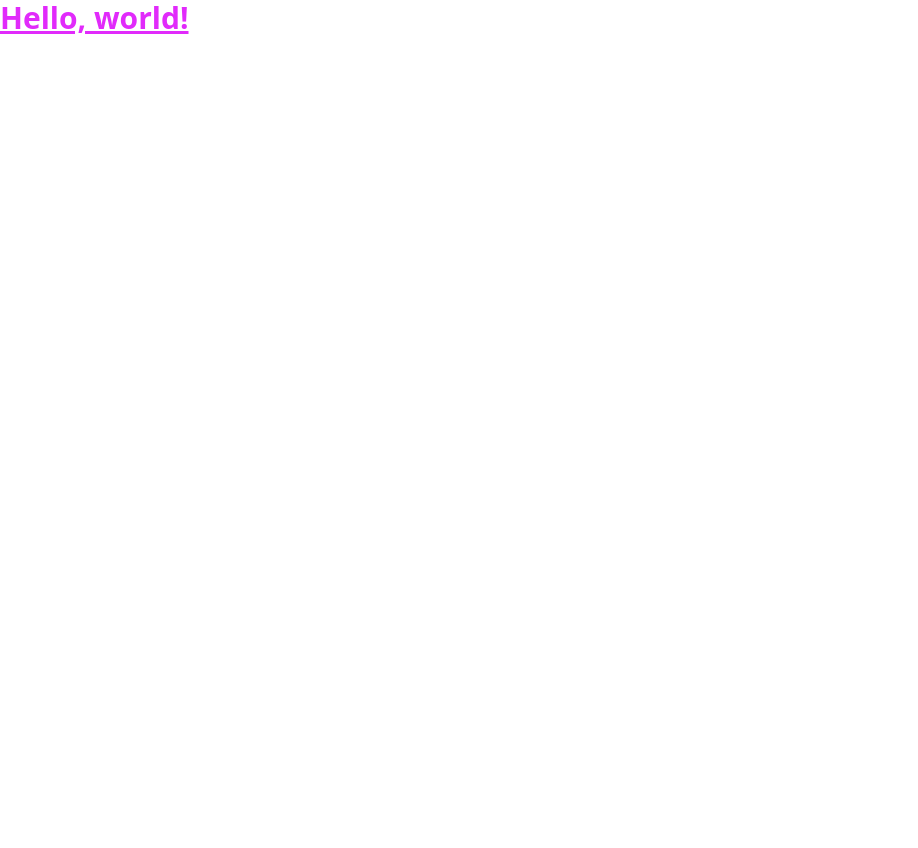
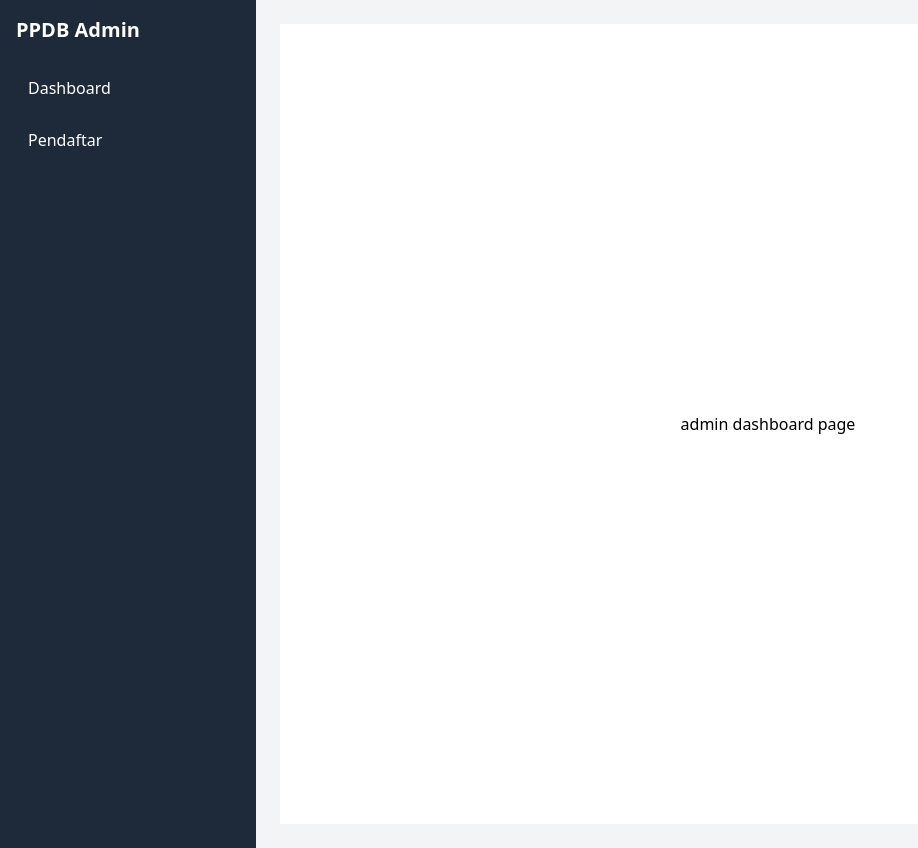
Before and after one commit to adeandro/ppdb-app, a React (Vite) app: page /admin/dashboard in a window 1280 px wide. Shown: the whole page, without its empty margins (0-918 px from the left). Before the commit the page ends 800 px from the top, so only its background shows below. Built offline with nearby package versions, Linux system fonts and the light colour scheme.

Commit message:
feat: public page & admin page

```diff
--- a/package.json
+++ b/package.json
@@ -13,6 +13,7 @@
     "@tailwindcss/vite": "^4.1.17",
     "react": "^19.2.0",
     "react-dom": "^19.2.0",
+    "react-router-dom": "^7.10.1",
     "tailwindcss": "^4.1.17"
   },
   "devDependencies": {
--- a/src/App.tsx
+++ b/src/App.tsx
@@ -1,7 +1,22 @@
+import { BrowserRouter, Route, Routes } from "react-router-dom";
+import Landing from "./pages/public/Landing";
+import Daftar from "./pages/public/Daftar";
+import Dashboard from "./pages/admin/Dashboard";
+import Pendaftar from "./pages/admin/Pendaftar";
+import AdminLayout from "./layouts/AdminLayout";
+
 export default function App() {
   return (
-    <div className="text-3xl font-bold underline text-fuchsia-500">
-      Hello, world!
-    </div>
+    <BrowserRouter>
+      <Routes>
+        <Route path="/" element={<Landing />} />
+        <Route path="/daftar" element={<Daftar />} />
+
+        <Route element={<AdminLayout />}>
+          <Route path="/admin/dashboard" element={<Dashboard />} />
+          <Route path="/admin/pendaftar" element={<Pendaftar />} />
+        </Route>
+      </Routes>
+    </BrowserRouter>
   );
 }
--- /dev/null
+++ b/src/components/Sidebar.tsx
@@ -0,0 +1,23 @@
+import { Link } from "react-router-dom";
+
+export default function Sidebar() {
+  return (
+    <aside className="w-64 bg-gray-800 min-h-screen text-white p-4">
+      <h2 className="text-xl font-bold mb-6">PPDB Admin</h2>
+      <nav className="flex flex-col gap-3">
+        <Link
+          to="/admin/dashboard"
+          className="hover:bg-gray-700 px-3 py-2 rounded"
+        >
+          Dashboard
+        </Link>
+        <Link
+          to="/admin/pendaftar"
+          className="hover:bg-gray-700 px-3 py-2 rounded"
+        >
+          Pendaftar
+        </Link>
+      </nav>
+    </aside>
+  );
+}
--- /dev/null
+++ b/src/layouts/AdminLayout.tsx
@@ -0,0 +1,13 @@
+import { Outlet } from "react-router-dom";
+import Sidebar from "../components/Sidebar";
+
+export default function AdminLayout() {
+  return (
+    <div className="flex">
+      <Sidebar />
+      <main className="flex-1 p-6 bg-gray-100 min-h-screen">
+        <Outlet />
+      </main>
+    </div>
+  );
+}
--- /dev/null
+++ b/src/pages/admin/Dashboard.tsx
@@ -0,0 +1,7 @@
+export default function Dashboard() {
+  return (
+    <div className="min-h-screen flex flex-col items-center justify-center bg-white">
+      <h1>admin dashboard page</h1>
+    </div>
+  );
+}
--- /dev/null
+++ b/src/pages/admin/Pendaftar.tsx
@@ -0,0 +1,7 @@
+export default function Pendaftar() {
+  return (
+    <div className="min-h-screen flex flex-col items-center justify-center bg-white">
+      <h1>admin pendaftar page</h1>
+    </div>
+  );
+}
--- /dev/null
+++ b/src/pages/public/Daftar.tsx
@@ -0,0 +1,7 @@
+export default function Daftar() {
+  return (
+    <div className="min-h-screen flex flex-col items-center justify-center bg-white">
+      <h1>daftar page</h1>
+    </div>
+  );
+}
--- /dev/null
+++ b/src/pages/public/Landing.tsx
@@ -0,0 +1,8 @@
+export default function Landing() {
+  return (
+    <div className="min-h-screen flex flex-col items-center justify-center bg-gray-100">
+      <h1 className="text-4xl font-bold mb-4">Welcome to Our Application</h1>
+      <p className="text-lg text-gray-700">This is the landing page.</p>
+    </div>
+  );
+}
```
Also changed, not shown: 1 other file (tests, documents, lock files or other folders).
